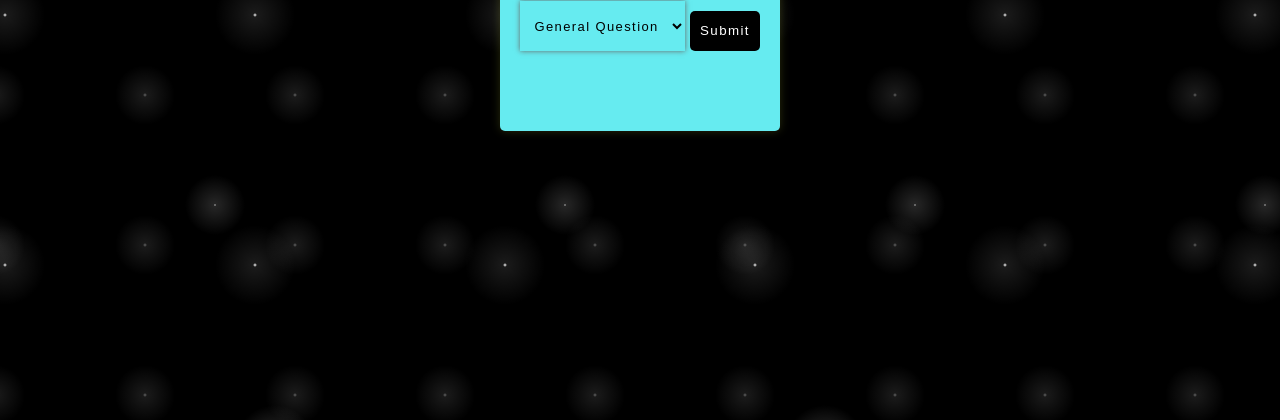
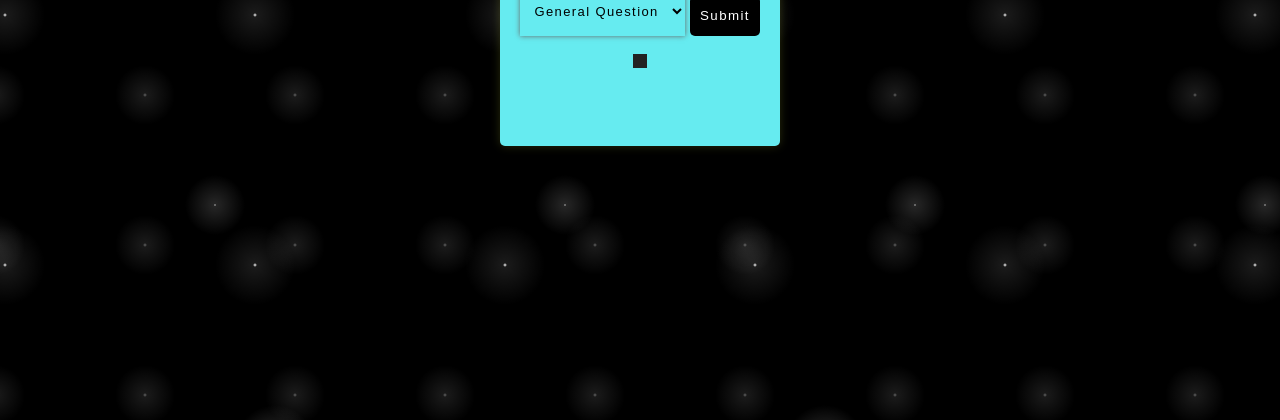
Before and after one commit to Davidodole/Quiz, a plain HTML site: page index.html in a window 1280 px wide. Shown: the part 380-800 px from the top of the page. Drawn offline with Linux system fonts and the light colour scheme.

Commit message:
Update style.css

```diff
--- a/style.css
+++ b/style.css
@@ -61,6 +61,12 @@ h1 {
       background: #000;
       color: #fff;
 }
+#timer{
+      margin: 8px 0;
+      background-color: #222;
+      padding: 7px;
+      color: #fff;
+}
 
 button {
   display: block;
```
